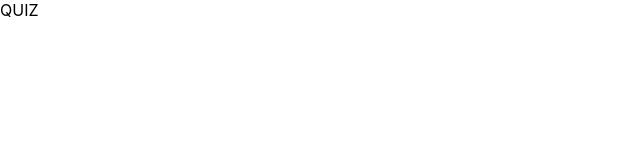
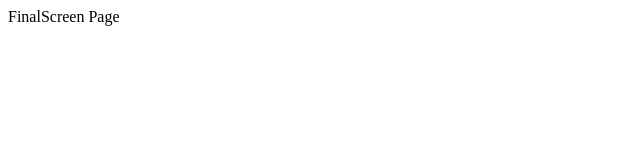
Before and after one commit to delanobmarques/quiz-app, a React (Create React App) app: page /score in a window 1280 px wide. Shown: the top 160 px of the page, without its empty margins (0-640 px from the left). Built offline with nearby package versions, Linux system fonts and the light colour scheme.

Commit message:
add react-router-dom and set basic routes

```diff
--- a/package.json
+++ b/package.json
@@ -8,6 +8,7 @@
     "@testing-library/user-event": "^13.5.0",
     "react": "^18.2.0",
     "react-dom": "^18.2.0",
+    "react-router-dom": "^6.3.0",
     "react-scripts": "5.0.1",
     "web-vitals": "^2.1.4"
   },
--- a/public/index.html
+++ b/public/index.html
@@ -9,7 +9,6 @@
       name="description"
       content="Web site created using create-react-app"
     />
-    <link rel="apple-touch-icon" href="%PUBLIC_URL%/logo192.png" />
     <!--
       manifest.json provides metadata used when your web app is installed on a
       user's mobile device or desktop. See https://developers.google.com/web/fundamentals/web-app-manifest/
--- a/src/App.js
+++ b/src/App.js
@@ -1,8 +1,19 @@
+import { BrowserRouter as Router, Routes, Route } from "react-router-dom";
+import FinalScreen from "./pages/final-screen.page";
+import Home from "./pages/home.page";
+import Questions from "./pages/questions.page";
+import Settings from "./pages/settings.page";
+
 const App = () => {
   return (
-    <div className="App">
-        QUIZ
-    </div>
+    <Router>
+      <Routes>
+          <Route exact path="/" element={<Home/>}/>
+          <Route exact path="/questions" element={<Questions/>}/>
+          <Route exact path="/settings" element={<Settings/>}/>
+          <Route exact path="/score" element={<FinalScreen/>}/>
+      </Routes>
+    </Router>
   );
 }
 
--- a/src/index.css
+++ /dev/null
@@ -1,13 +0,0 @@
-body {
-  margin: 0;
-  font-family: -apple-system, BlinkMacSystemFont, 'Segoe UI', 'Roboto', 'Oxygen',
-    'Ubuntu', 'Cantarell', 'Fira Sans', 'Droid Sans', 'Helvetica Neue',
-    sans-serif;
-  -webkit-font-smoothing: antialiased;
-  -moz-osx-font-smoothing: grayscale;
-}
-
-code {
-  font-family: source-code-pro, Menlo, Monaco, Consolas, 'Courier New',
-    monospace;
-}
--- a/src/index.js
+++ b/src/index.js
@@ -1,8 +1,6 @@
 import React from 'react';
 import ReactDOM from 'react-dom/client';
-import './index.css';
 import App from './App';
-import reportWebVitals from './reportWebVitals';
 
 const root = ReactDOM.createRoot(document.getElementById('root'));
 root.render(
@@ -10,8 +8,3 @@ root.render(
     <App />
   </React.StrictMode>
 );
-
-// If you want to start measuring performance in your app, pass a function
-// to log results (for example: reportWebVitals(console.log))
-// or send to an analytics endpoint. Learn more: https://bit.ly/CRA-vitals
-reportWebVitals();
--- /dev/null
+++ b/src/pages/final-screen.page.jsx
@@ -0,0 +1,9 @@
+const FinalScreen = () => {
+    return (
+      <div>
+          FinalScreen Page
+      </div>
+    )
+  }
+
+  export default FinalScreen;
--- /dev/null
+++ b/src/pages/home.page.jsx
@@ -0,0 +1,7 @@
+const Home = () => {
+  return (
+    <div>Home</div>
+  )
+}
+
+export default Home
--- /dev/null
+++ b/src/pages/questions.page.jsx
@@ -0,0 +1,9 @@
+const Questions = () => {
+    return (
+      <div>
+          Questions Page
+      </div>
+    )
+  }
+
+  export default Questions;
--- /dev/null
+++ b/src/pages/settings.page.jsx
@@ -0,0 +1,9 @@
+const Settings = () => {
+  return (
+    <div>
+        Settings Page
+    </div>
+  )
+}
+
+export default Settings;
--- a/src/reportWebVitals.js
+++ /dev/null
@@ -1,13 +0,0 @@
-const reportWebVitals = onPerfEntry => {
-  if (onPerfEntry && onPerfEntry instanceof Function) {
-    import('web-vitals').then(({ getCLS, getFID, getFCP, getLCP, getTTFB }) => {
-      getCLS(onPerfEntry);
-      getFID(onPerfEntry);
-      getFCP(onPerfEntry);
-      getLCP(onPerfEntry);
-      getTTFB(onPerfEntry);
-    });
-  }
-};
-
-export default reportWebVitals;
```
Also changed, not shown: src/setupTests.js (deleted, +0 -5 lines), public/manifest.json, 2 other files (tests, documents, lock files or other folders).
